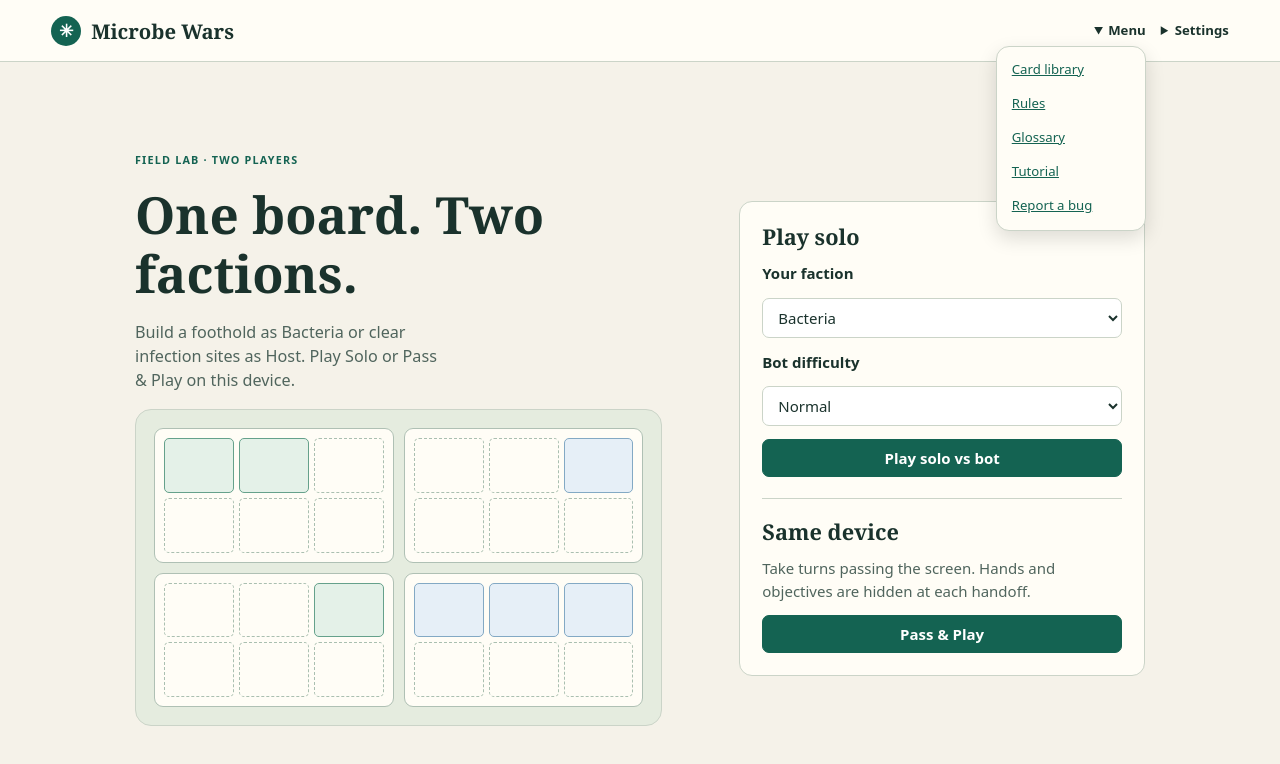
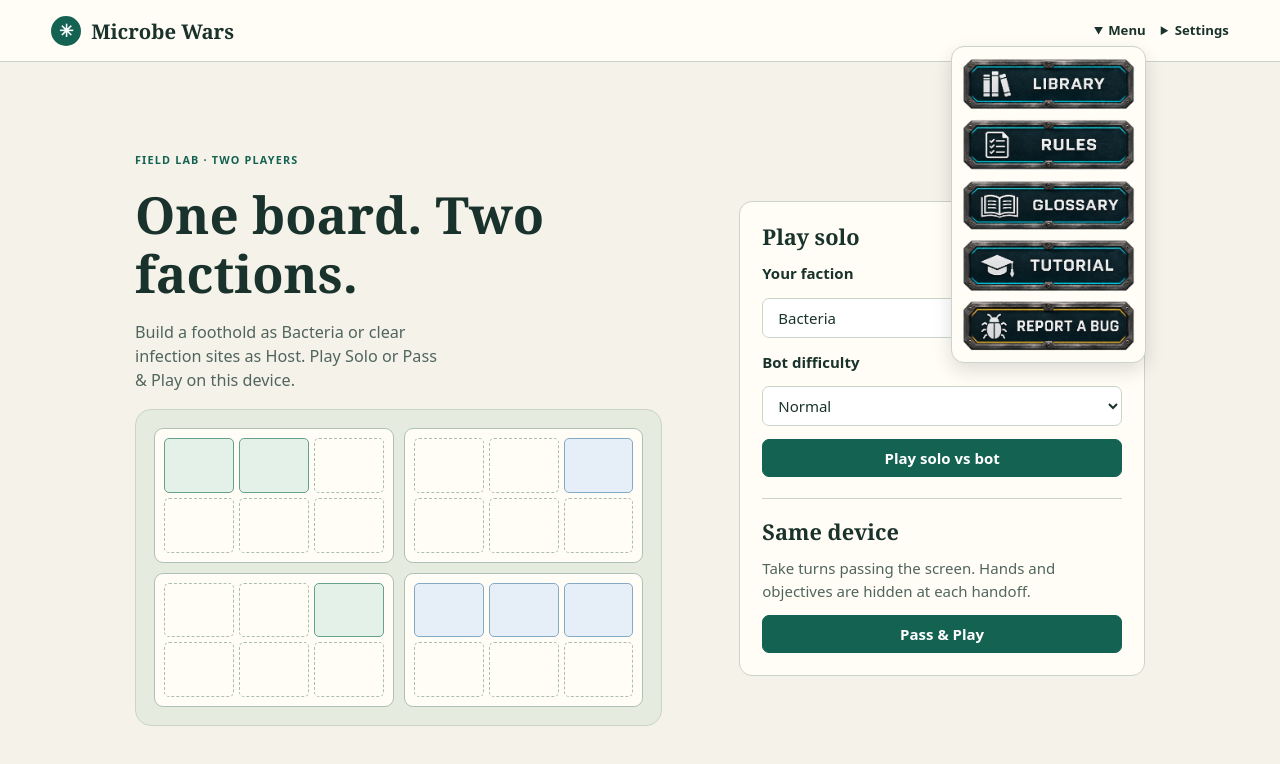
Before and after one commit to MarcoDSmit/microbe, a website with bundled scripts: page public/index.html in a window 1280 px wide. Both pictures are taken after a click on the heading "Menu". Built offline with nearby package versions, Linux system fonts and the light colour scheme.

Commit message:
Illustrate game reference menu links

```diff
--- a/public/index.html
+++ b/public/index.html
@@ -17,11 +17,11 @@
       <details class="reference-menu">
         <summary>Menu</summary>
         <div class="panel">
-          <a id="library-link" href="/library.html" target="_blank" rel="noopener">Card library</a>
-          <a href="/rules.html" target="_blank" rel="noopener">Rules</a>
-          <a href="/glossary.html" target="_blank" rel="noopener">Glossary</a>
-          <a href="/tutorial.html" target="_blank" rel="noopener">Tutorial</a>
-          <a href="https://github.com/MarcoDSmit/microbe/issues/new?title=Playtest%20bug&amp;body=Game%20mode%3A%0ATurn%20and%20cards%20involved%3A%0ASteps%20to%20reproduce%3A%0AExpected%20result%3A%0AActual%20result%3A%0A%0AThis%20report%20is%20public.%20Leave%20out%20invite%20links%20and%20personal%20information." target="_blank" rel="noopener">Report a bug</a>
+          <a id="library-link" href="/library.html" target="_blank" rel="noopener"><img src="/button-art/library.webp" alt="Card library" width="854" height="270"></a>
+          <a href="/rules.html" target="_blank" rel="noopener"><img src="/button-art/rules.webp" alt="Rules" width="854" height="270"></a>
+          <a href="/glossary.html" target="_blank" rel="noopener"><img src="/button-art/glossary.webp" alt="Glossary" width="854" height="270"></a>
+          <a href="/tutorial.html" target="_blank" rel="noopener"><img src="/button-art/tutorial.webp" alt="Tutorial" width="854" height="270"></a>
+          <a href="https://github.com/MarcoDSmit/microbe/issues/new?title=Playtest%20bug&amp;body=Game%20mode%3A%0ATurn%20and%20cards%20involved%3A%0ASteps%20to%20reproduce%3A%0AExpected%20result%3A%0AActual%20result%3A%0A%0AThis%20report%20is%20public.%20Leave%20out%20invite%20links%20and%20personal%20information." target="_blank" rel="noopener"><img src="/button-art/report-a-bug.webp" alt="Report a bug" width="854" height="270"></a>
         </div>
       </details>
       <details class="settings">
--- a/public/style.css
+++ b/public/style.css
@@ -142,8 +142,10 @@
 
 .reference-menu{position:relative}
 .reference-menu summary{cursor:pointer;font-weight:700}
-.reference-menu .panel{position:absolute;z-index:10;top:calc(100% + .35rem);right:0;min-width:10rem;display:grid;gap:.35rem;padding:.6rem;box-shadow:0 .5rem 1.25rem #0002}
-.reference-menu a{display:block;padding:.3rem .4rem}
+.reference-menu .panel{position:absolute;z-index:10;top:calc(100% + .35rem);right:0;width:min(13rem,calc(100vw - 2rem));max-height:calc(100dvh - 4.5rem);overflow:auto;overscroll-behavior:contain;display:grid;gap:.35rem;padding:.6rem;box-shadow:0 .5rem 1.25rem #0002}
+.reference-menu a{display:block;border-radius:.3rem}
+.reference-menu a img{display:block;width:100%;height:auto}
+.reference-menu a:hover{filter:brightness(1.14)}
 button.art-button,.turn-controls button.art-button {
   display:grid;place-items:center;width:min(100%,12rem);min-width:0;min-height:2.75rem;
   padding:0;border:0;background:none;border-radius:.4rem;
```
Also changed, not shown: public/button-art/glossary.webp (added), public/button-art/library.webp (added), public/button-art/report-a-bug.webp (added), public/button-art/rules.webp (added), public/button-art/tutorial.webp (added).
